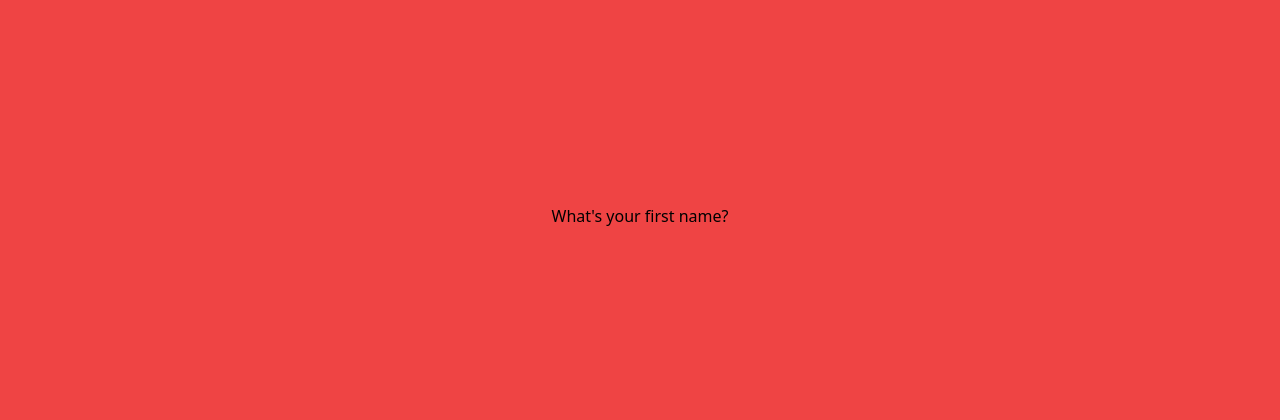
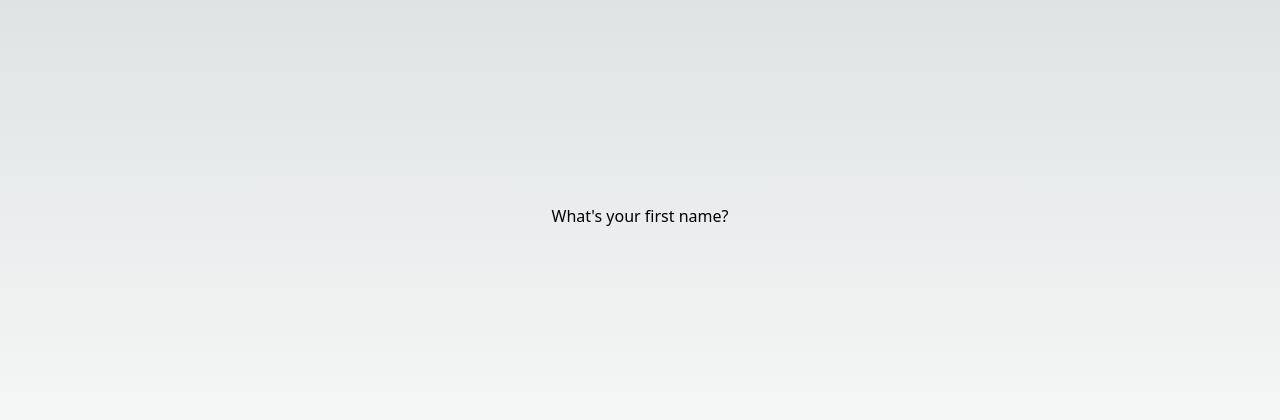
Before and after one commit to yksolanki9/formX, a Next.js app: page / in a window 1280 px wide. Shown: the part 184-604 px from the top of the page. Built offline with nearby package versions, Linux system fonts and the light colour scheme.

Commit message:
Remove bg

```diff
--- a/pages/index.tsx
+++ b/pages/index.tsx
@@ -2,16 +2,16 @@ export default function Home() {
   return (
     <>
       <div className="snap-y snap-mandatory h-screen overflow-scroll">
-        <div className="h-screen flex items-center justify-center bg-red-500 snap-start snap-always">
+        <div className="h-screen flex items-center justify-center snap-start snap-always">
           <div>What's your first name?</div>
         </div>
-        <div className="h-screen flex items-center justify-center bg-green-200 snap-start snap-always">
+        <div className="h-screen flex items-center justify-center snap-start snap-always">
           <div>And what's your last name?</div>
         </div>
-        <div className="h-screen flex items-center justify-center bg-blue-400 snap-start snap-always">
+        <div className="h-screen flex items-center justify-center snap-start snap-always">
           <div>And here's the next question</div>
         </div>
-        <div className="h-screen flex items-center justify-center bg-yellow-300 snap-start snap-always">
+        <div className="h-screen flex items-center justify-center snap-start snap-always">
           <div>And the final question comes here</div>
         </div>
       </div>
```
